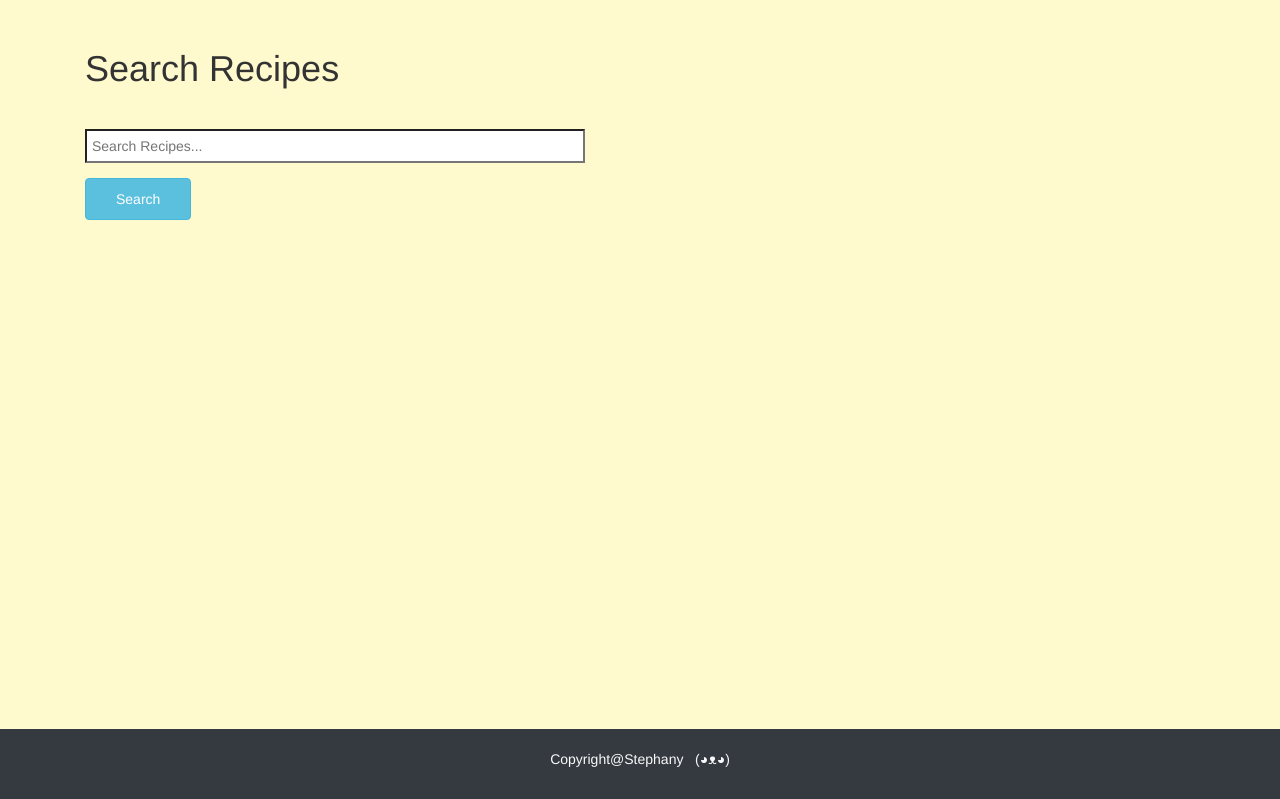
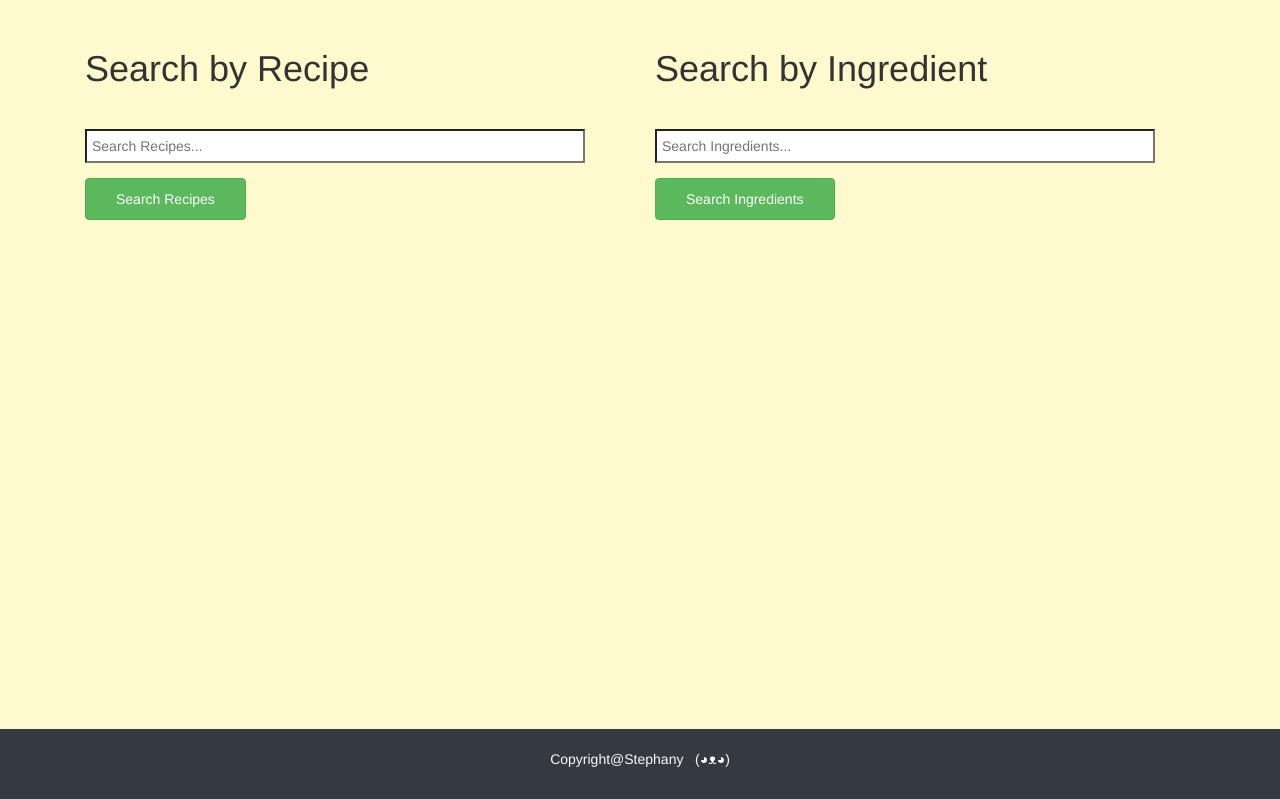
Before and after one commit to sreynolds9/iwd-ajax-api, a PHP site: page / in a window 1280 px wide. Shown: the part 135-934 px from the top of the page. Run offline with PHP 8.4, Linux system fonts and the light colour scheme; grey boxes are pictures that could not be loaded.

Commit message:
commit code updates

```diff
--- a/project/google.php
+++ b/project/google.php
@@ -11,7 +11,7 @@ include('includes/header.php');
         <form id="bookform">
             <div class="input-field">
                 <h1 class="py-5">Search Books</h1>
-                <input class="search-field p-2" id="books" type="search" placeholder="Search Books...">
+                <input class="search-field p-2" id="books" type="search" onfocus="this.value=''" placeholder="Search Books...">
             </div>
             <button class="btn btn-info py-3 px-5 mt-4">Search</button>
         </form>
--- a/project/index.php
+++ b/project/index.php
@@ -1,20 +1,38 @@
 <?php
 $pageTitle = 'Home';
 
-include('includes/header.php');
+include( 'includes/header.php' );
 ?>
 <div class="container">
-    <div id="searchRecipes">
-        <form id="recipesform">
-            <div class="input-field">
-                <h1 class="py-5">Search Recipes</h1>
-                <input class="search-field p-2" type="search" id="recipes" placeholder="Search Recipes...">
+    <div class="row">
+        <div class="col-6">
+            <div id="searchRecipes">
+                <form id="recipesform">
+                    <div class="input-field">
+                        <h1 class="py-5">Search by Recipe</h1>
+                        <input class="search-field p-2" type="search" id="recipes" onfocus="this.value=''"
+                               placeholder="Search Recipes...">
+                    </div>
+                    <button class="btn btn-success py-3 px-5 mt-4">Search Recipes</button>
+                </form>
             </div>
-            <button class="btn btn-info py-3 px-5 mt-4">Search</button>
-        </form>
+            <div id="recipeResults"></div>
+        </div>
+        <div class="col-6">
+            <div id="searchIngredients">
+                <form id="ingredientsform">
+                    <div class="input-field">
+                        <h1 class="py-5">Search by Ingredient</h1>
+                        <input class="search-field p-2" type="search" id="ingredients" onfocus="this.value=''"
+                               placeholder="Search Ingredients...">
+                    </div>
+                    <button class="btn btn-success py-3 px-5 mt-4">Search Ingredients</button>
+                </form>
+            </div>
+            <div id="ingredientResults"></div>
+        </div>
     </div>
-    <div id="recipeResults"></div>
 </div>
 <?php
-include('includes/footer.php');
+include( 'includes/footer.php' );
 ?>
--- a/project/js/google.js
+++ b/project/js/google.js
@@ -29,10 +29,12 @@ $(document).ready(function(){
             var author = "";
 
             $.get("https://www.googleapis.com/books/v1/volumes?q=" + search, function(response){
+
+                $("#result").html(''); //clear results on new search
                 for (i=0;i<response.items.length;i++){
-                    title = $('<h3>' + response.items[i].volumeInfo.title + '</h3>');
-                    author = $('<h5>' + response.items[i].volumeInfo.authors + '</h5>');
-                    img = $('<img><br><a href=' + response.items[i].volumeInfo.infoLink + '><button class="btn">Read More</button></a>');
+                    title = $('<h3 class="pt-5">' + response.items[i].volumeInfo.title + '</h3>');
+                    author = $('<h5>Author(s): ' + response.items[i].volumeInfo.authors + '</h5>');
+                    img = $('<img style="width: 250px"><br><a href=' + response.items[i].volumeInfo.infoLink + ' target="_blank"><button class="btn btn-secondary btn-sm my-5">Read More</button></a>');
                     url = response.items[i].volumeInfo.imageLinks.thumbnail;
                     img.attr('src',url);//attaches the image url to the image
                     title.appendTo('#result');
@@ -44,5 +46,3 @@ $(document).ready(function(){
         return false;
     });
 });
-
-$(document).getElementById("#books").value = '';
--- a/project/js/index.js
+++ b/project/js/index.js
@@ -8,12 +8,13 @@ $(document).ready(function(){
             var img = "";
             var title = "";
     //make ajax request
- $.get('https://api.spoonacular.com/recipes/findByIngredients?apiKey=d9f6f58a6ad541a187a2c058f3877948&ingredients=', + search,
+    $.get('https://api.spoonacular.com/recipes/search?apiKey=d9f6f58a6ad541a187a2c058f3877948&number=30&query=' + search,
         function (data) { //data holds everything that is returned
             //loop through results
+            $("#recipeResults").html(''); //clear results on new search
             for(let i = 0; i < data.results.length; i++){
                 title = $('<h2 style="padding-top: 40px;">' + data.results[i].title + '</h2>');
-                img = $('<img style="height: 300px; padding-bottom: 20px;"><br><a href=' + data.results[i].sourceUrl + '><button class="btn btn-success">Read More</button></a>');
+                img = $('<img style="height: 300px; padding-bottom: 20px;"><br><a href=' + data.results[i].sourceUrl + ' target="_blank"><button class="btn btn-success">Read More</button></a>');
                 url = data.baseUri + data.results[i].image;
                 img.attr('src',url); //attaches the image url to the image
                 title.appendTo("#recipeResults");
@@ -24,3 +25,27 @@ $(document).ready(function(){
         return false;
     });
 });
+
+$(document).ready(function(){
+    $("#ingredientsform").submit(function () {
+        var search = $("#ingredients").val();
+        if (search == ""){
+            alert("Nothing to search");
+        }else{
+            var url = "";
+            var img = "";
+            var title = "";
+            //make ajax request
+                $.get('https://api.spoonacular.com/recipes/findByIngredients?apiKey=d9f6f58a6ad541a187a2c058f3877948&number=30&ingredients=' + search,
+                function (data) {
+                    // console.log(data);
+                    $("#ingredientResults").html('');
+                    for(let i = 0; i < data.length; i++){
+                        title = $('<h2 style="padding-top: 40px;">' + data[i].title + '</h2>').appendTo("#ingredientResults");
+                        img = $('<img src="'+ data[i].image +'" height="300">').appendTo("#ingredientResults");
+                    }
+                });
+        }
+        return false;
+    });
+});
--- a/project/styles/styles.css
+++ b/project/styles/styles.css
@@ -51,6 +51,7 @@ nav a:hover {
 .search-field{
     width: 500px;
 }
+
 footer{
     position: absolute;
     bottom: 0;
```
